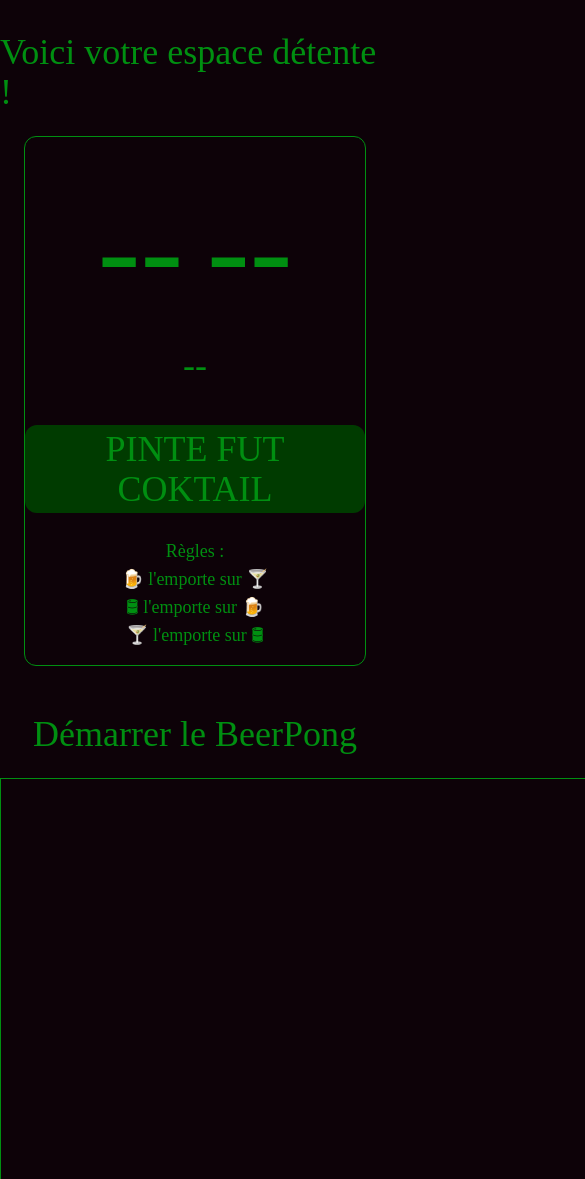
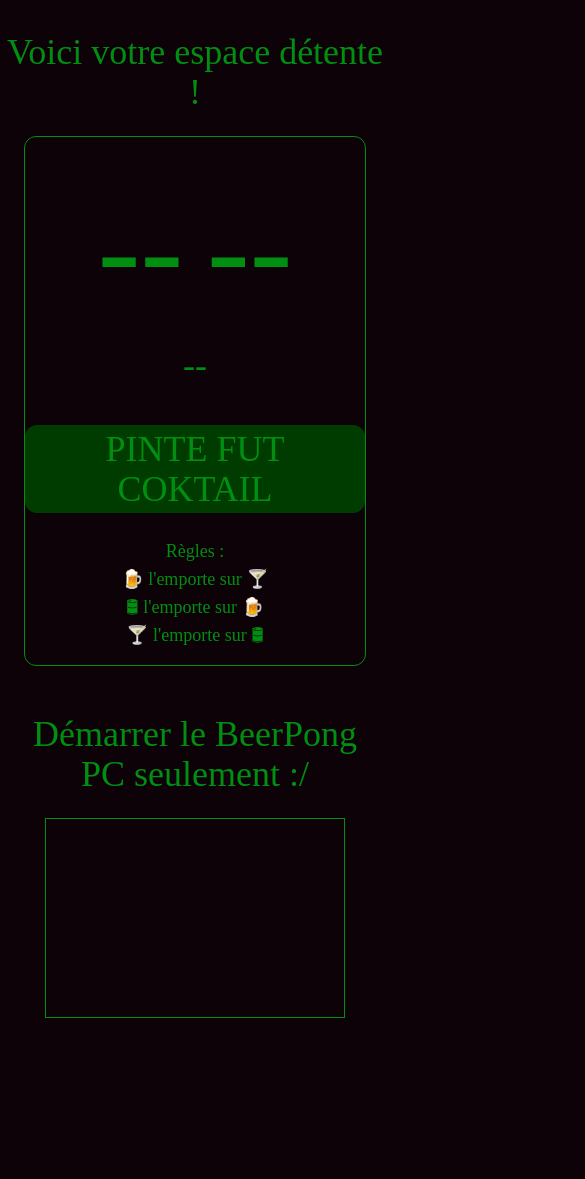
Before and after one commit to eliotrineau/27-Matrik-s, a plain HTML site: page jeu.html in a window 390 px wide. Shown: the whole page, 585 px wide, since content can reach past the window. After the commit the page ends 1018 px from the top, so only its background shows below. Drawn offline with nearby package versions, Linux system fonts and the light colour scheme; a web font is replaced by a local one.

Commit message:
debug affichage jeu

```diff
--- a/jeu.html
+++ b/jeu.html
@@ -18,7 +18,7 @@
 <body class="bg-[#0D0208]">
     <!-- partie mini jeux PFC-->
     <section class="mt-8">
-        <h1 class="text-[#008F11] lg:text-7xl text-4xl flex justify-center">Voici votre espace détente !</h1>
+        <h1 class="text-[#008F11] lg:text-7xl text-4xl flex justify-center text-center">Voici votre espace détente !</h1>
         <div class="grid grid-cols-1 gap-4 text-4xl text-[#008F11] p-6">
             <div class="border border-[#008F11] rounded-xl ">
                 <div class="flex-col">
@@ -36,8 +36,8 @@
         </div>
     </section>
 
-    <button id="startButton" class="flex mx-auto text-4xl text-[#008F11] my-6">Démarrer le BeerPong</button>
-    <canvas id="canvas" class="flex mx-auto border-[#008F11]" width="600" height="400"></canvas>
+    <button id="startButton" class="flex mx-auto text-4xl text-[#008F11] my-6">Démarrer le BeerPong<br>PC seulement :/</button>
+    <canvas id="canvas" class="flex mx-auto border-[#008F11] w-[300px] h-[200px] lg:w-[900px] lg:h-[600px] md:w-[600px] md:h-[400px]" width="600" height="400"></canvas>
 
 
 
```
